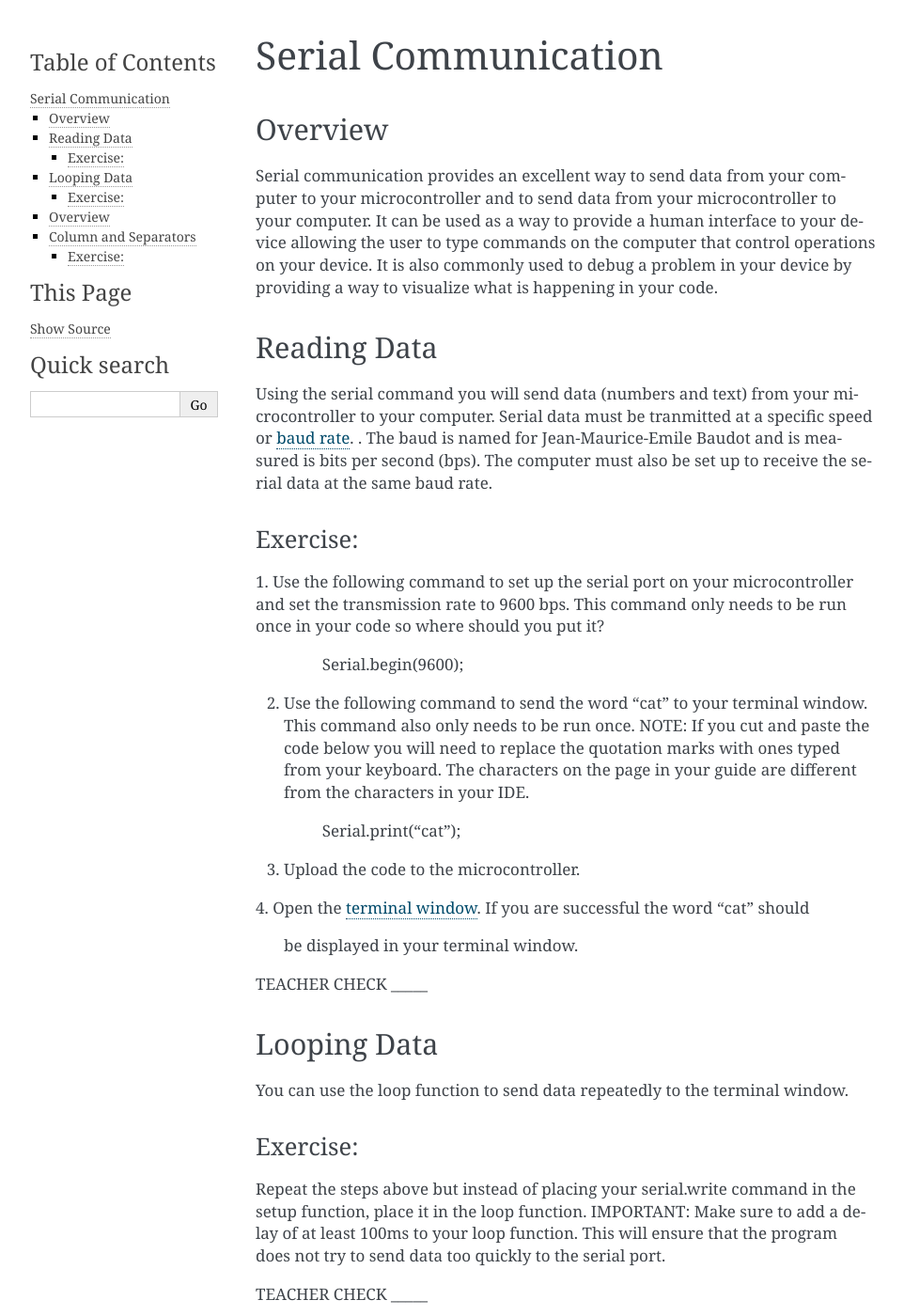
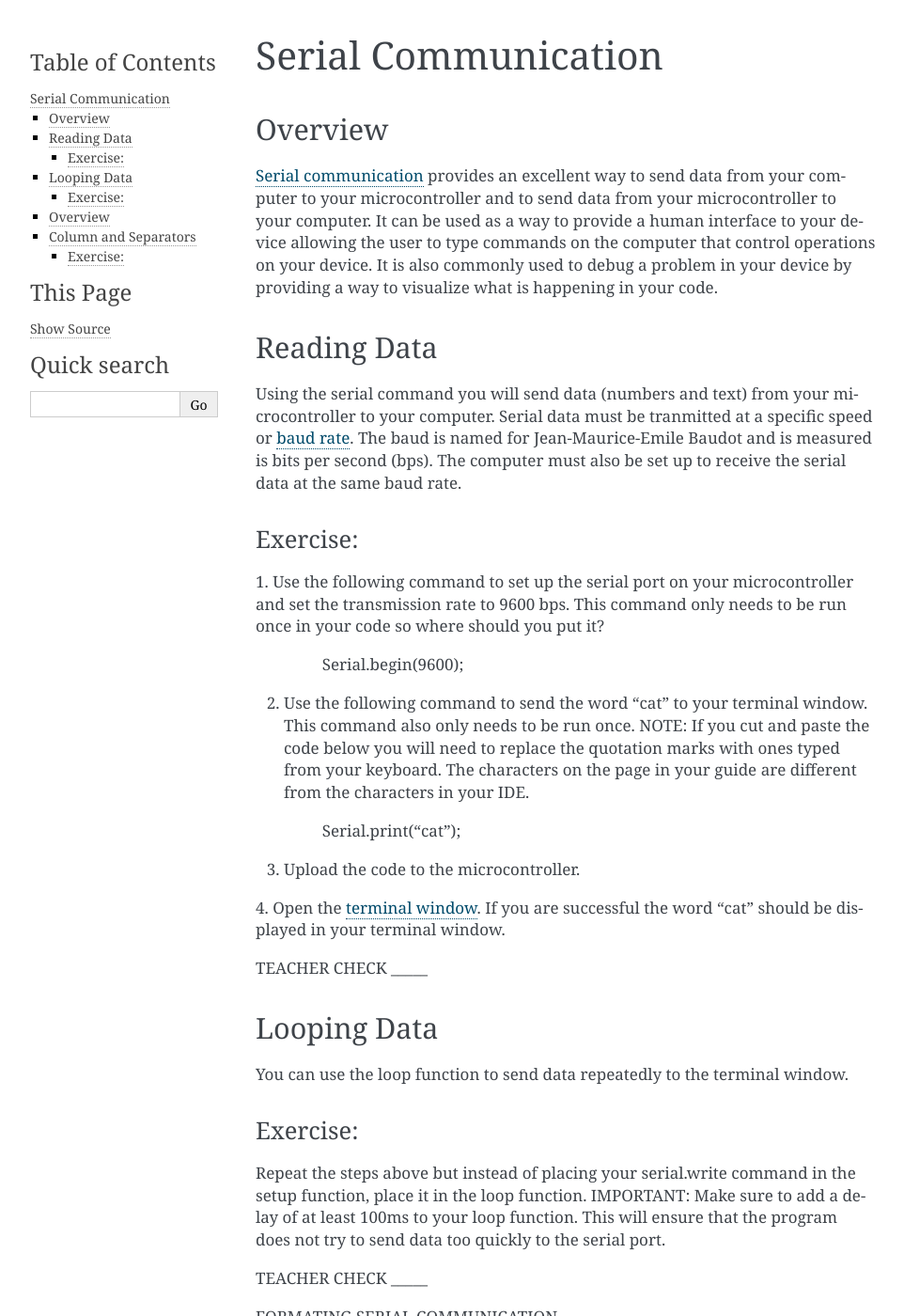
Before and after one commit to maxtkc/mvths-wiki, a Sphinx documentation site: the page built from docs/014-serial-communication.rst, in a window 1280 px wide and 1400 px high. Shown: the whole window at 94% size, without its empty margins (148-1110 px from the left). Built offline with Sphinx 7.4.7, drawn with Linux system fonts in a browser that asks for light colours.

```diff
--- a/docs/014-serial-communication.rst
+++ b/docs/014-serial-communication.rst
@@ -4,7 +4,8 @@ Serial Communication
 Overview
 --------
 
-Serial communication provides an excellent way to send data from your
+`Serial communication <https://docs.google.com/document/d/1BmZbXzxnD2j17QToSZ9jeZmnP7burwfksfQq2v4zu-Y/edit#bookmark=id.drcn0pnn5flp>`__
+provides an excellent way to send data from your
 computer to your microcontroller and to send data from your
 microcontroller to your computer. It can be used as a way to provide a
 human interface to your device allowing the user to type commands on the
@@ -17,7 +18,7 @@ Reading Data
 
 Using the serial command you will send data (numbers and text) from
 your microcontroller to your computer. Serial data must be tranmitted
-at a specific speed or `baud rate <https://docs.google.com/document/d/1BmZbXzxnD2j17QToSZ9jeZmnP7burwfksfQq2v4zu-Y/edit#bookmark=id.akrmhbnr74pi>`__. . The baud is named for Jean-Maurice-Emile
+at a specific speed or `baud rate <https://docs.google.com/document/d/1BmZbXzxnD2j17QToSZ9jeZmnP7burwfksfQq2v4zu-Y/edit#bookmark=id.akrmhbnr74pi>`__. The baud is named for Jean-Maurice-Emile
 Baudot and is measured is bits per second (bps). The computer must
 also be set up to receive the serial data at the same baud rate.
 
@@ -41,8 +42,7 @@ you put it?
 
 3. Upload the code to the microcontroller.
 4. Open the  `terminal window <https://docs.google.com/document/d/1BmZbXzxnD2j17QToSZ9jeZmnP7burwfksfQq2v4zu-Y/edit#bookmark=id.t0c1bmp6om>`__.
-If you are successful the word "cat" should
-   be displayed in your terminal window.
+If you are successful the word "cat" should be displayed in your terminal window.
 
 TEACHER CHECK \_\_\_\_\_
 
```
